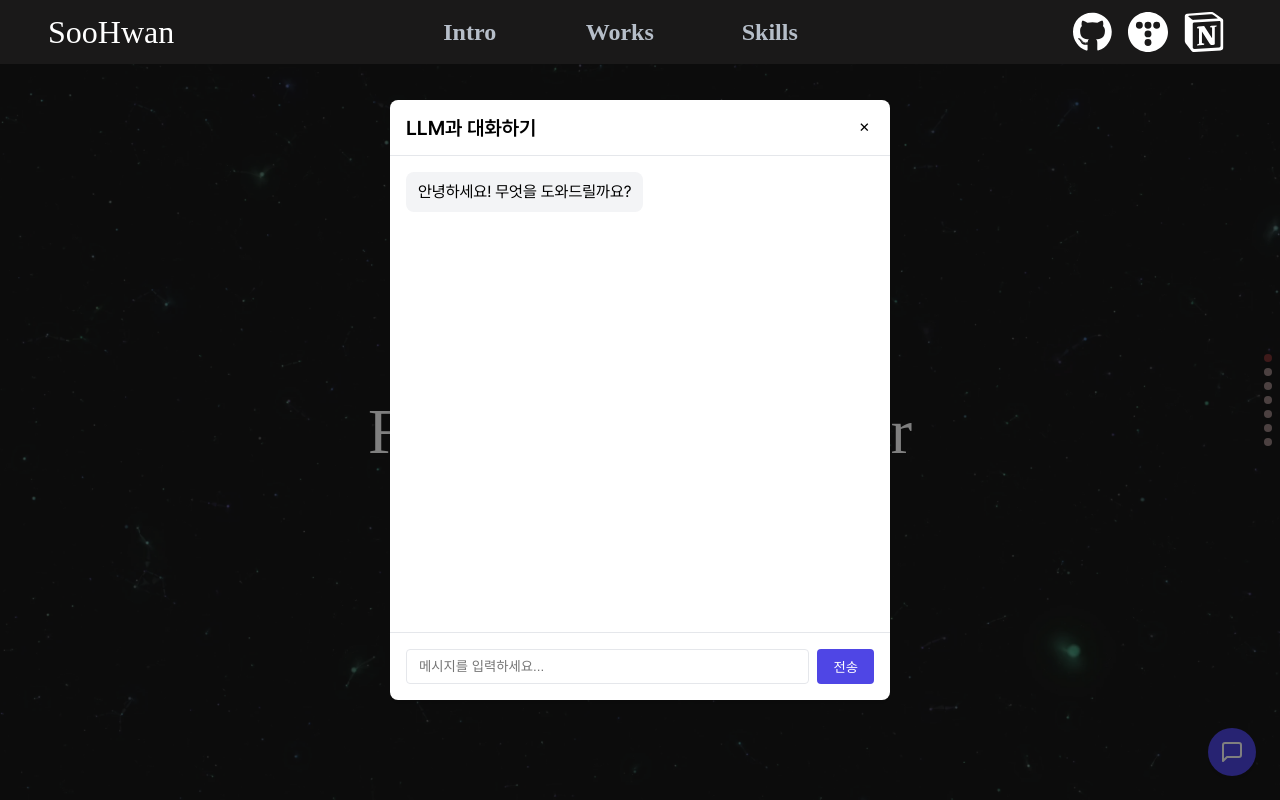
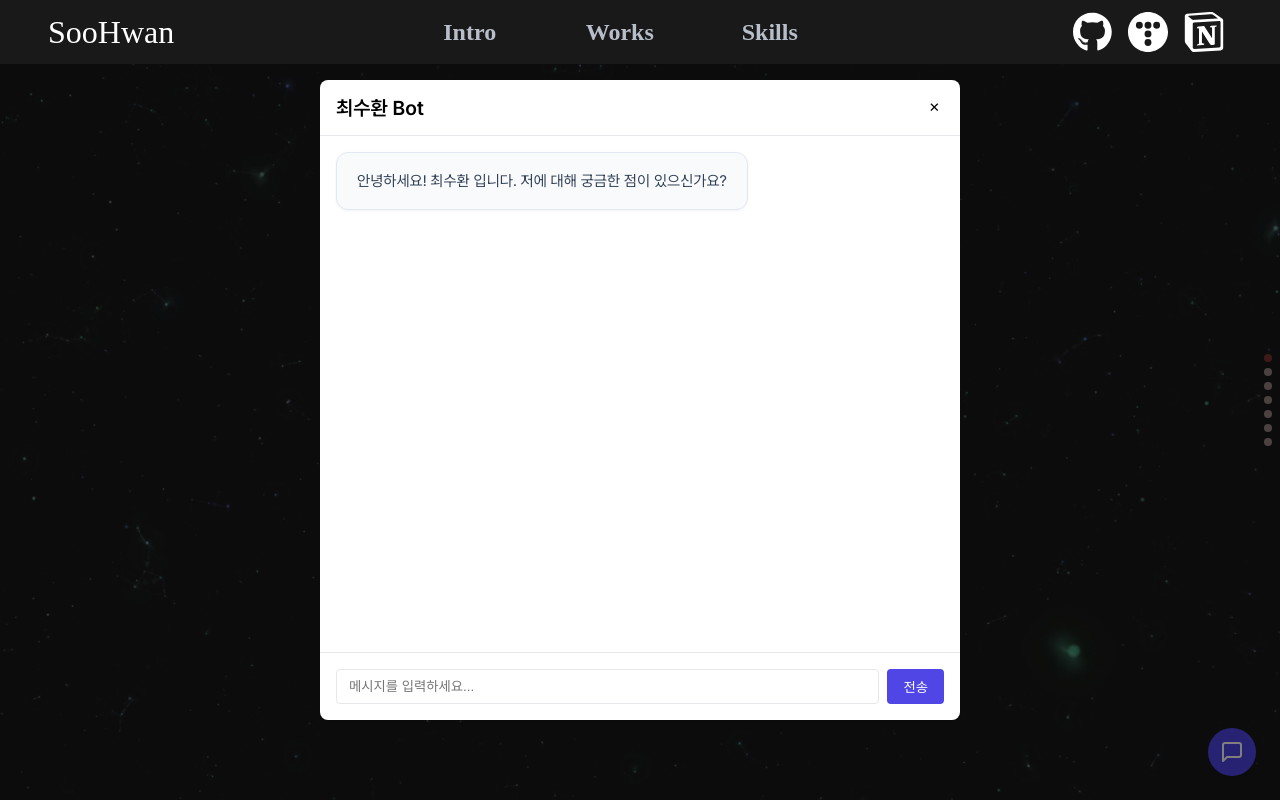
Before and after one commit to SooHwanC/WebPort_Vite, a React (Vite) app: page / in a window 1280 px wide. Both pictures are taken after a click on the button 1232 px from the left and 752 px from the top of the page. Built offline with nearby package versions, Linux system fonts and the light colour scheme; a web font is replaced by a local one.

Commit message:
llm응답 마크다운

```diff
--- a/package.json
+++ b/package.json
@@ -13,8 +13,10 @@
     "@use-gesture/react": "^10.3.1",
     "react": "^18.3.1",
     "react-dom": "^18.3.1",
+    "react-markdown": "^9.0.1",
     "react-router-dom": "^6.26.0",
     "react-spring": "^9.7.4",
+    "remark-gfm": "^4.0.0",
     "sass": "^1.77.8",
     "swiper": "^11.1.9"
   },
--- a/src/modals/ChatModal/ChatModal.jsx
+++ b/src/modals/ChatModal/ChatModal.jsx
@@ -1,11 +1,13 @@
 import React, { useState, useEffect, useRef } from 'react';
+import ReactMarkdown from 'react-markdown';
+import remarkGfm from 'remark-gfm';
 import './ChatModal.scss';
 
 const ChatModal = ({ isOpen, onToggle }) => {
     const [message, setMessage] = useState('');
     const modalRef = useRef(null);
     const [chatHistory, setChatHistory] = useState([
-        { type: 'bot', content: '안녕하세요! 무엇을 도와드릴까요?' }
+        { type: 'bot', content: '안녕하세요! 최수환 입니다. 저에 대해 궁금한 점이 있으신가요?' }
     ]);
     const [isLoading, setIsLoading] = useState(false);
     const chatAreaRef = useRef(null);
@@ -60,7 +62,7 @@ const ChatModal = ({ isOpen, onToggle }) => {
             if (!response.ok) throw new Error('API 요청 실패');
 
             const reader = response.body.getReader();
-            setIsLoading(true);
+            // setIsLoading(true);
 
             // 새로운 bot 메시지를 위한 공간 생성
             setChatHistory(prev => [...prev, { type: 'bot', content: '' }]);
@@ -84,25 +86,26 @@ const ChatModal = ({ isOpen, onToggle }) => {
                             throw new Error(data.token.slice(7));
                         }
 
-                        if (data.token === '[END]' || data.finished) {
-                            // 마지막 메시지를 완성된 응답으로 업데이트
-                            setChatHistory(prev => {
-                                const newHistory = [...prev];
-                                newHistory[newHistory.length - 1].content = currentResponse;
-                                return newHistory;
-                            });
-                            setIsLoading(false);
-                            break;
-                        }
+                        // if (data.token === '[END]' || data.finished) {
+                        //     // 마지막 메시지를 완성된 응답으로 업데이트
+                        //     setChatHistory(prev => {
+                        //         const newHistory = [...prev];
+                        //         newHistory[newHistory.length - 1].content = currentResponse;
+                        //         return newHistory;
+                        //     });
+                        //     setIsLoading(false);
+                        //     break;
+                        // }
 
                         // 현재 응답 업데이트
                         setCurrentResponse(prev => {
                             const newResponse = data.token;
+                            // console.log("newResponse : ", newResponse);
                             // 채팅 히스토리도 함께 업데이트
                             setChatHistory(prev => {
                                 const newHistory = [...prev];
                                 newHistory[newHistory.length - 1].content = newResponse;
-                                console.log("newHistory : ", newHistory);
+                                // console.log("newHistory : ", newHistory);
                                 return newHistory;
                             });
                             return newResponse;
@@ -164,14 +167,35 @@ const ChatModal = ({ isOpen, onToggle }) => {
                 <div className="modal-overlay">
                     <div className="modal-container" ref={modalRef}>
                         <div className="modal-header">
-                            <h2>LLM과 대화하기</h2>
+                            <h2>최수환 Bot</h2>
                             <button onClick={onToggle}>✕</button>
                         </div>
 
                         <div className="chat-area" ref={chatAreaRef}>
                             {chatHistory.map((chat, index) => (
                                 <div key={index} className={`message ${chat.type}`}>
-                                    {chat.content}
+                                    {chat.type === 'bot' ? (
+                                        <ReactMarkdown
+                                            remarkPlugins={[remarkGfm]}
+                                            components={{
+                                                a: ({ node, children, href, ...props }) => (
+                                                    <a
+                                                        target="_blank"
+                                                        rel="noopener noreferrer"
+                                                        href={href}
+                                                        title={href}  // 호버 시 URL 표시
+                                                        {...props}
+                                                    >
+                                                        {children} ({new URL(href).hostname})
+                                                    </a>
+                                                )
+                                            }}
+                                        >
+                                            {chat.content}
+                                        </ReactMarkdown>
+                                    ) : (
+                                        chat.content
+                                    )}
                                 </div>
                             ))}
                             {isLoading && (
--- a/src/modals/ChatModal/ChatModal.scss
+++ b/src/modals/ChatModal/ChatModal.scss
@@ -41,9 +41,9 @@
 }
 
 .modal-container {
-    width: 90%;
-    max-width: 500px;
-    height: 600px;
+    width: 50%;
+    // max-width: 500px;
+    height: 80%;
     background-color: white;
     border-radius: 8px;
     display: flex;
@@ -90,11 +90,147 @@
         padding: 12px;
         border-radius: 8px;
         max-width: 80%;
-        white-space: pre-wrap;
         word-break: break-word;
 
         &.bot {
+            background-color: #f8fafc; // 더 밝은 배경색
+            padding: 1rem 1.25rem; // 여유있는 패딩
+            border-radius: 12px; // 더 부드러운 모서리
+            max-width: 85%;
             align-self: flex-start;
+            box-shadow: 0 1px 3px rgba(0, 0, 0, 0.05); // 미묘한 그림자
+            border: 1px solid #e2e8f0; // 섬세한 테두리
+
+            // 기본 텍스트 스타일
+            color: #334155;
+            font-size: 0.95rem;
+            line-height: 1.6;
+
+            // 문단 스타일
+            p {
+                margin: 0.75em 0;
+
+                &:first-child {
+                    margin-top: 0;
+                }
+
+                &:last-child {
+                    margin-bottom: 0;
+                }
+            }
+
+            // 제목 스타일
+            h1,
+            h2,
+            h3,
+            h4,
+            h5,
+            h6 {
+                margin: 1.2em 0 0.5em;
+                font-weight: 600;
+                line-height: 1.3;
+                color: #1e293b;
+
+                &:first-child {
+                    margin-top: 0;
+                }
+            }
+
+            h1 {
+                font-size: 1.5rem;
+            }
+
+            h2 {
+                font-size: 1.3rem;
+            }
+
+            h3 {
+                font-size: 1.15rem;
+            }
+
+            // 리스트 스타일
+            ul,
+            ol {
+                margin: 0.75em 0;
+                padding-left: 1.5rem;
+
+                li {
+                    margin: 0.4em 0;
+                    padding-left: 0.25rem;
+                }
+            }
+
+            ul {
+                list-style-type: disc;
+
+                ul {
+                    list-style-type: circle;
+                    margin: 0.3em 0 0.3em 0.5em;
+                }
+            }
+
+            // 강조 텍스트
+            strong {
+                font-weight: 600;
+                color: #1e293b;
+            }
+
+            em {
+                font-style: italic;
+                color: #4a5568;
+            }
+
+            // 링크 스타일
+            a {
+                color: #4f46e5;
+                text-decoration: none;
+                padding: 0.1em 0.3em;
+                background-color: rgba(79, 70, 229, 0.08);
+                border-radius: 4px;
+                transition: all 0.2s ease;
+
+                &:hover {
+                    background-color: rgba(79, 70, 229, 0.15);
+                    text-decoration: none;
+                    color: #4338ca;
+                }
+            }
+
+            // 코드 블록
+            pre {
+                background-color: #f1f5f9;
+                padding: 1rem;
+                border-radius: 8px;
+                overflow-x: auto;
+                margin: 0.75em 0;
+                border: 1px solid #e2e8f0;
+            }
+
+            // 인라인 코드
+            code {
+                background-color: #f1f5f9;
+                padding: 0.2em 0.4em;
+                border-radius: 4px;
+                font-size: 0.9em;
+                border: 1px solid #e2e8f0;
+            }
+
+            // 구분선
+            hr {
+                margin: 1.5em 0;
+                border: 0;
+                border-top: 1px solid #e2e8f0;
+            }
+
+            // 블록quote 스타일
+            blockquote {
+                margin: 1em 0;
+                padding: 0.5em 1em;
+                border-left: 4px solid #e2e8f0;
+                background-color: #f8fafc;
+                color: #64748b;
+                font-style: italic;
+            }
         }
 
         &.user {
@@ -167,9 +303,23 @@
 }
 
 @keyframes typing {
-    0% { content: ''; }
-    25% { content: '.'; }
-    50% { content: '..'; }
-    75% { content: '...'; }
-    100% { content: ''; }
+    0% {
+        content: '';
+    }
+
+    25% {
+        content: '.';
+    }
+
+    50% {
+        content: '..';
+    }
+
+    75% {
+        content: '...';
+    }
+
+    100% {
+        content: '';
+    }
 }
```
Also changed, not shown: 1 other file (tests, documents, lock files or other folders).
